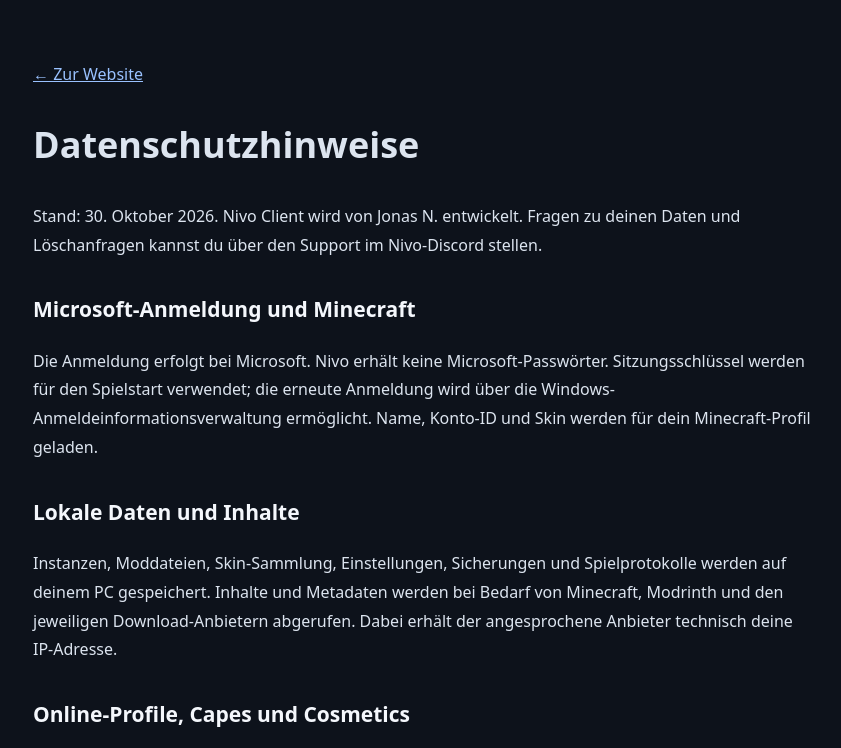
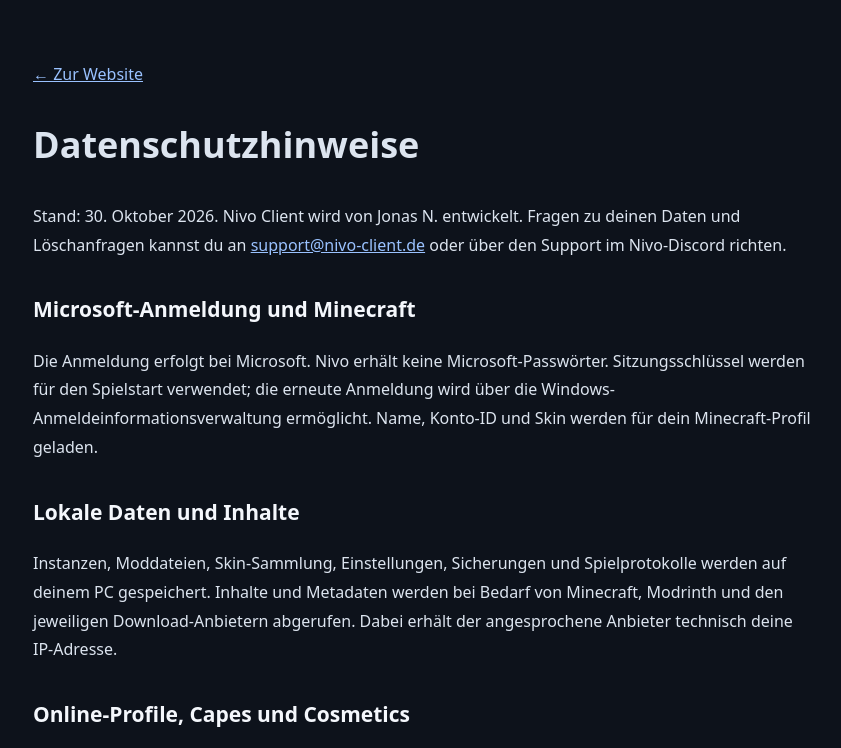
Before and after one commit to Jonaz123187/Cryo-Client, a plain HTML site: page website/datenschutz.html in a window 1280 px wide. Shown: the top 748 px of the page, without its empty margins (217-1058 px from the left). Drawn offline with Linux system fonts and the light colour scheme.

Commit message:
Add Nivo support email to data protection notice

```diff
--- a/website/datenschutz.html
+++ b/website/datenschutz.html
@@ -1,4 +1,4 @@
-<!doctype html><html lang="de"><head><meta charset="utf-8"><meta name="viewport" content="width=device-width,initial-scale=1"><title>Datenschutzhinweise · Nivo Client</title><link rel="icon" href="/assets/nivo.svg"><style>body{margin:0;background:#0d121b;color:#dce4ef;font:16px/1.8 system-ui,sans-serif}main{max-width:780px;margin:60px auto;padding:0 24px 60px}h1{font-size:36px}h2{font-size:21px;margin-top:32px;color:#f4f7fc}a{color:#9ac2ff}</style></head><body><main><a href="/">← Zur Website</a><h1>Datenschutzhinweise</h1>        <p>Stand: 30. Oktober 2026. Nivo Client wird von Jonas N. entwickelt. Fragen zu deinen Daten und Löschanfragen kannst du über den Support im Nivo-Discord stellen.</p>
+<!doctype html><html lang="de"><head><meta charset="utf-8"><meta name="viewport" content="width=device-width,initial-scale=1"><title>Datenschutzhinweise · Nivo Client</title><link rel="icon" href="/assets/nivo.svg"><style>body{margin:0;background:#0d121b;color:#dce4ef;font:16px/1.8 system-ui,sans-serif}main{max-width:780px;margin:60px auto;padding:0 24px 60px}h1{font-size:36px}h2{font-size:21px;margin-top:32px;color:#f4f7fc}a{color:#9ac2ff}</style></head><body><main><a href="/">← Zur Website</a><h1>Datenschutzhinweise</h1>        <p>Stand: 30. Oktober 2026. Nivo Client wird von Jonas N. entwickelt. Fragen zu deinen Daten und Löschanfragen kannst du an <a href="mailto:support@nivo-client.de">support@nivo-client.de</a> oder über den Support im Nivo-Discord richten.</p>
         <h2>Microsoft-Anmeldung und Minecraft</h2>
         <p>Die Anmeldung erfolgt bei Microsoft. Nivo erhält keine Microsoft-Passwörter. Sitzungsschlüssel werden für den Spielstart verwendet; die erneute Anmeldung wird über die Windows-Anmeldeinformationsverwaltung ermöglicht. Name, Konto-ID und Skin werden für dein Minecraft-Profil geladen.</p>
         <h2>Lokale Daten und Inhalte</h2>
```
